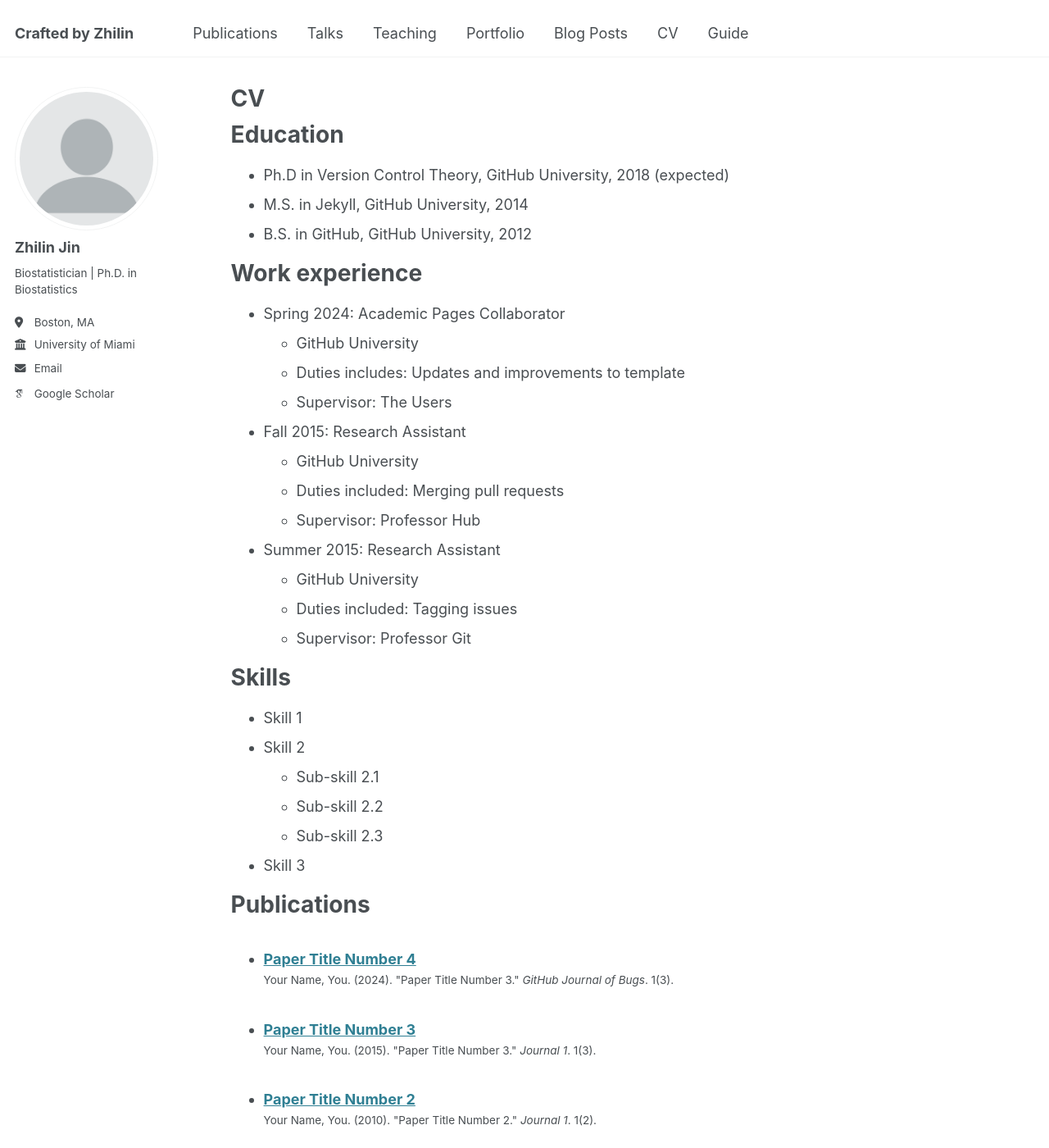
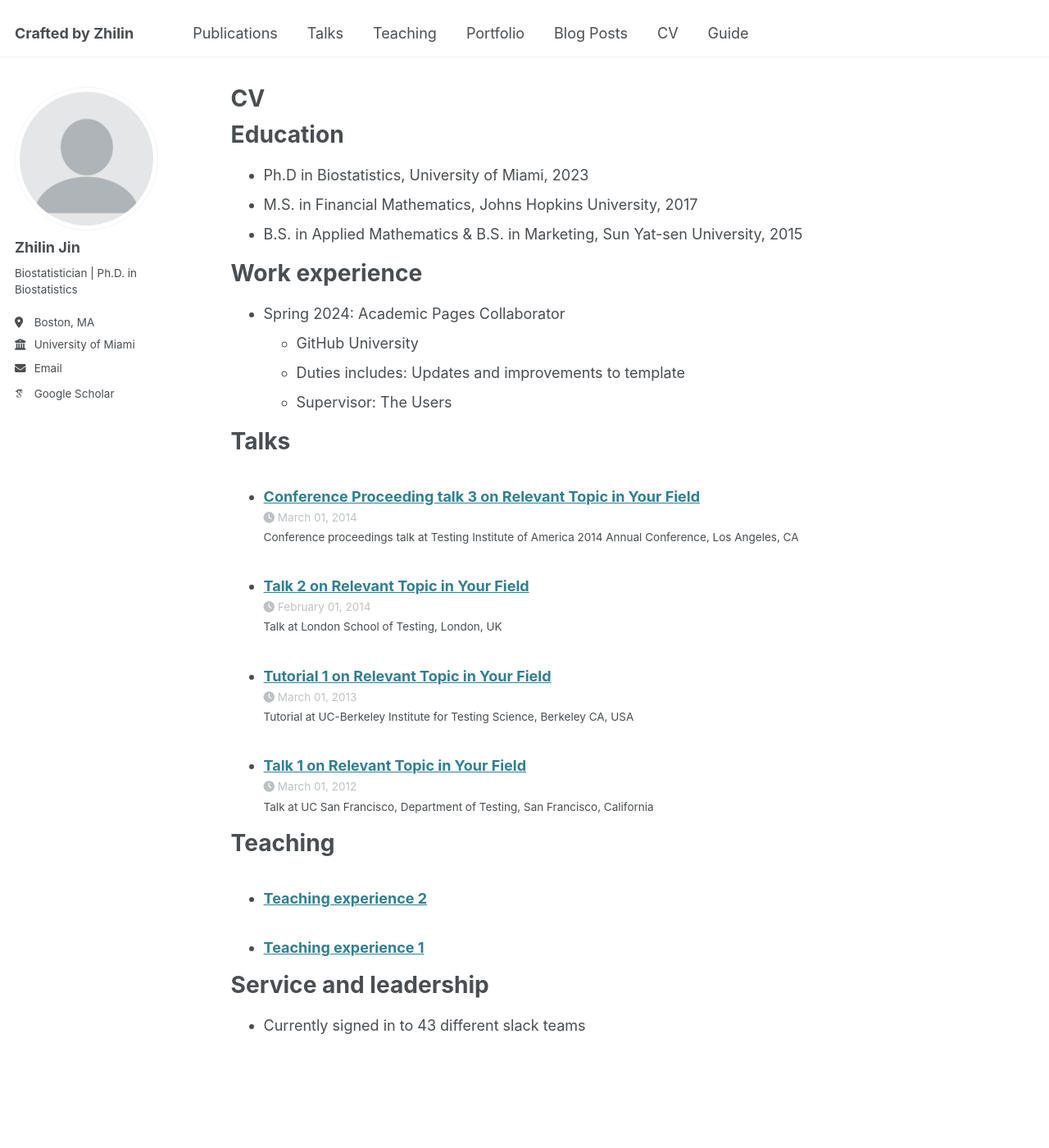
Before and after one commit to ZhilinJin/ZhilinJin.github.io, a Jekyll site: the page built from _pages/cv.md, in a window 1280 px wide and 1400 px high. Shown: the whole window at 82% size. Built offline with Jekyll 4.4.1, drawn with Linux system fonts in a browser that asks for light colours; some web fonts are replaced; some of the changed text lies outside the part shown.

Commit message:
Update cv.md

```diff
--- a/_pages/cv.md
+++ b/_pages/cv.md
@@ -11,9 +11,9 @@ redirect_from:
 
 Education
 ======
-* Ph.D in Version Control Theory, GitHub University, 2018 (expected)
-* M.S. in Jekyll, GitHub University, 2014
-* B.S. in GitHub, GitHub University, 2012
+* Ph.D in Biostatistics, University of Miami, 2023
+* M.S. in Financial Mathematics, Johns Hopkins University, 2017
+* B.S. in Applied Mathematics & B.S. in Marketing, Sun Yat-sen University, 2015
 
 Work experience
 ======
@@ -21,31 +21,6 @@ Work experience
   * GitHub University
   * Duties includes: Updates and improvements to template
   * Supervisor: The Users
-
-* Fall 2015: Research Assistant
-  * GitHub University
-  * Duties included: Merging pull requests
-  * Supervisor: Professor Hub
-
-* Summer 2015: Research Assistant
-  * GitHub University
-  * Duties included: Tagging issues
-  * Supervisor: Professor Git
-
-Skills
-======
-* Skill 1
-* Skill 2
-  * Sub-skill 2.1
-  * Sub-skill 2.2
-  * Sub-skill 2.3
-* Skill 3
-
-Publications
-======
-  <ul>{% for post in site.publications reversed %}
-    {% include archive-single-cv.html %}
-  {% endfor %}</ul>
 
 Talks
 ======
```
